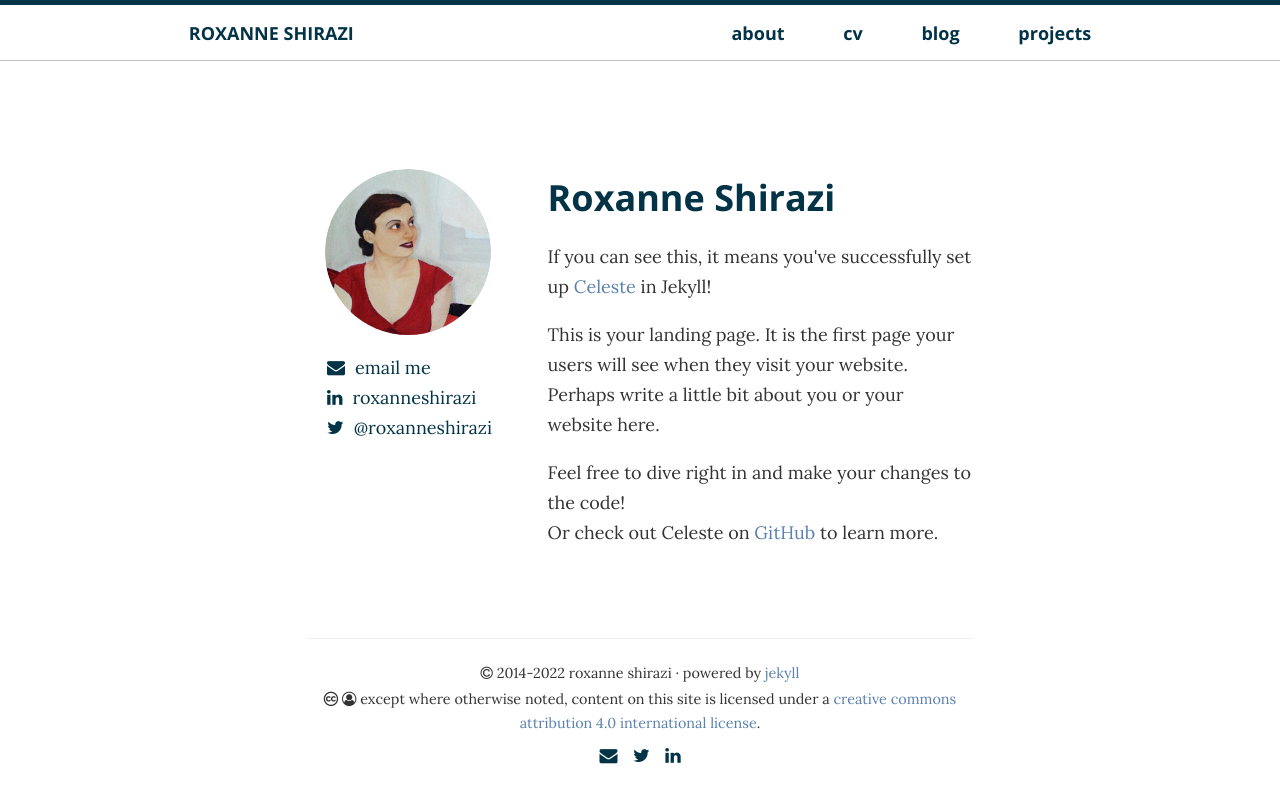
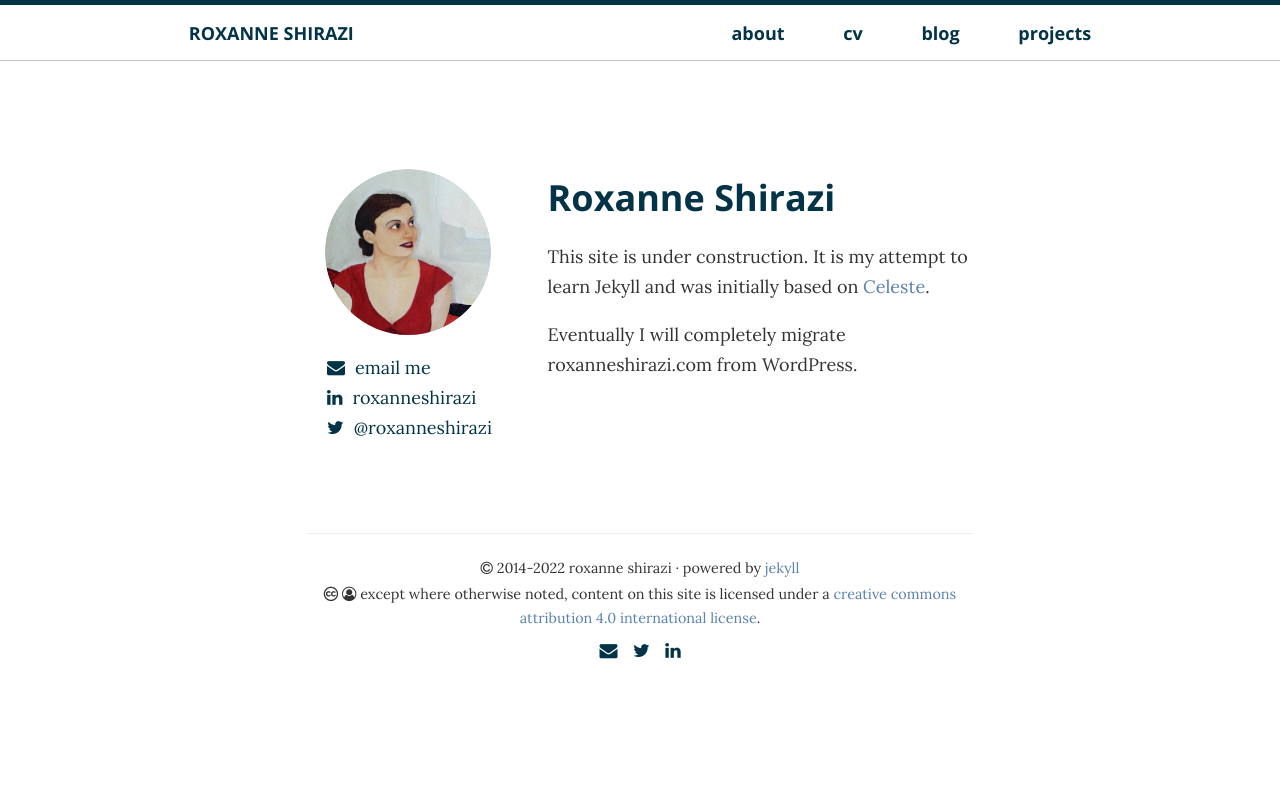
Before and after one commit to rshirazi/rshirazi.github.io, a Jekyll site: the page built from index.html, in a window 1280 px wide. Shown: the top 803 px of the page. Built offline with Jekyll 4.4.1, drawn with Linux system fonts in a browser that asks for light colours.

Commit message:
Update index.html

```diff
--- a/index.html
+++ b/index.html
@@ -21,21 +21,15 @@ title: Home
         <div class="landing-content">
             <p>
                 <h1 class="landing-title">Roxanne Shirazi</h1>
-                If you can see this, it means you've successfully set up
-                <a href="https://github.com/nicoelayda/celeste">Celeste</a> in Jekyll!
+                This site is under construction. It is my attempt to learn Jekyll and was initially based on
+                <a href="https://github.com/nicoelayda/celeste">Celeste</a>.
             </p>
 
             <p>
-                This is your landing page. It is the first page your users will see when
-                they visit your website. Perhaps write a little bit about you or your
-                website here.
+                Eventually I will completely migrate roxanneshirazi.com from WordPress.
             </p>
 
-            <p>
-                Feel free to dive right in and make your changes to the code!<br />
-                Or check out Celeste on <a href="https://github.com/nicoelayda/celeste">GitHub</a>
-                to learn more.
-            </p>
+
         </div>
     </div>
 </div>
```
